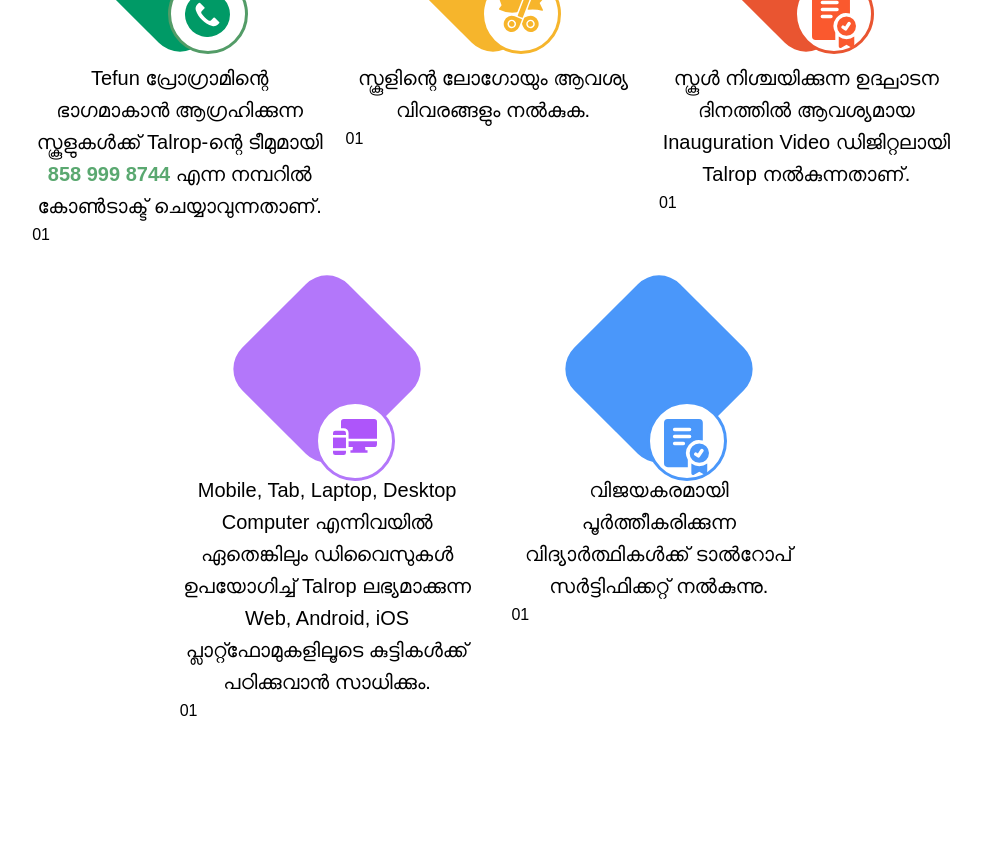
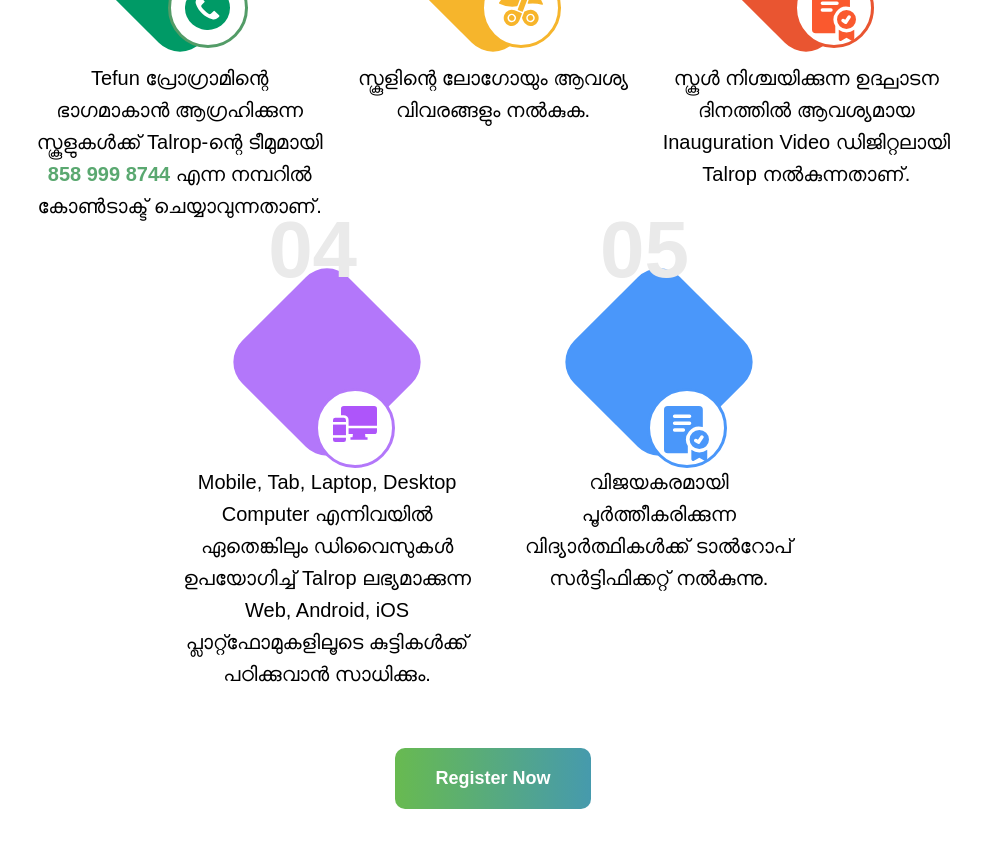
Before and after one commit to swalihmoosa/yiaai, a React (Create React App) app: page / in a window 1280 px wide. Shown: the part 4820-5668 px from the top of the page, without its empty margins (147-1128 px from the left). Before the commit the page ends 5633 px from the top, so only its background shows below. Built offline with nearby package versions, Linux system fonts and the light colour scheme.

Commit message:
School | completed

```diff
--- a/src/components/screens/landing/School.jsx
+++ b/src/components/screens/landing/School.jsx
@@ -42,7 +42,7 @@
                             <img src={scissor} alt='Mobile' />
                         </Round>
                         <Num>
-                            01
+                            02
                         </Num>
                     </Li>
                     <Li>
@@ -55,7 +55,7 @@
                             <img src={certificate} alt='Mobile' />
                         </Round>
                         <Num>
-                            01
+                            03
                         </Num>
                     </Li>
                     <Li>
@@ -68,7 +68,7 @@
                             <img src={device} alt='Mobile' />
                         </Round>
                         <Num>
-                            01
+                            04
                         </Num>
                     </Li>
                     <Li>
@@ -81,10 +81,13 @@
                             <img src={certidicateBlue} alt='Mobile' />
                         </Round>
                         <Num>
-                            01
+                            05
                         </Num>
                     </Li>
                 </Ul>
+                <Register>
+                    Register Now
+                </Register>
             </Wrapper>
         </SchoolSection>
     )
@@ -113,11 +116,12 @@
     display: flex;
     justify-content: space-between;
     flex-wrap: wrap;
+    margin-bottom: 5%;
 `
 const Li = styled.li`
     width: 32%;
     position: relative;
-    margin-bottom: 5%;
+    margin-bottom: 7%;
     &:nth-child(4n){
         margin-left: auto;
         margin-right: 4%;
@@ -181,4 +185,26 @@
     border-radius: 50%;
     padding: 5%;
 `
-const Num = styled.p``
+const Num = styled.p`
+    position: absolute;
+    top: -25%;
+    left: 30%;
+    color: #eaeaea;
+    font-weight: 900;
+    font-size: 80px;
+`
+const Register = styled.button`
+    cursor: pointer;
+    width: 17%;
+    font-size: 18px;
+    font-weight: 900;
+    display: block;
+    color: #fff;
+    padding: 20px 30px;
+    border-radius: 10px;
+    background-image: linear-gradient(to right,#68ba50,#469aad);
+    margin: 0 auto;
+    &:hover{
+        background-image: linear-gradient(to right,#469aad,#68ba50);
+    }
+`
```
